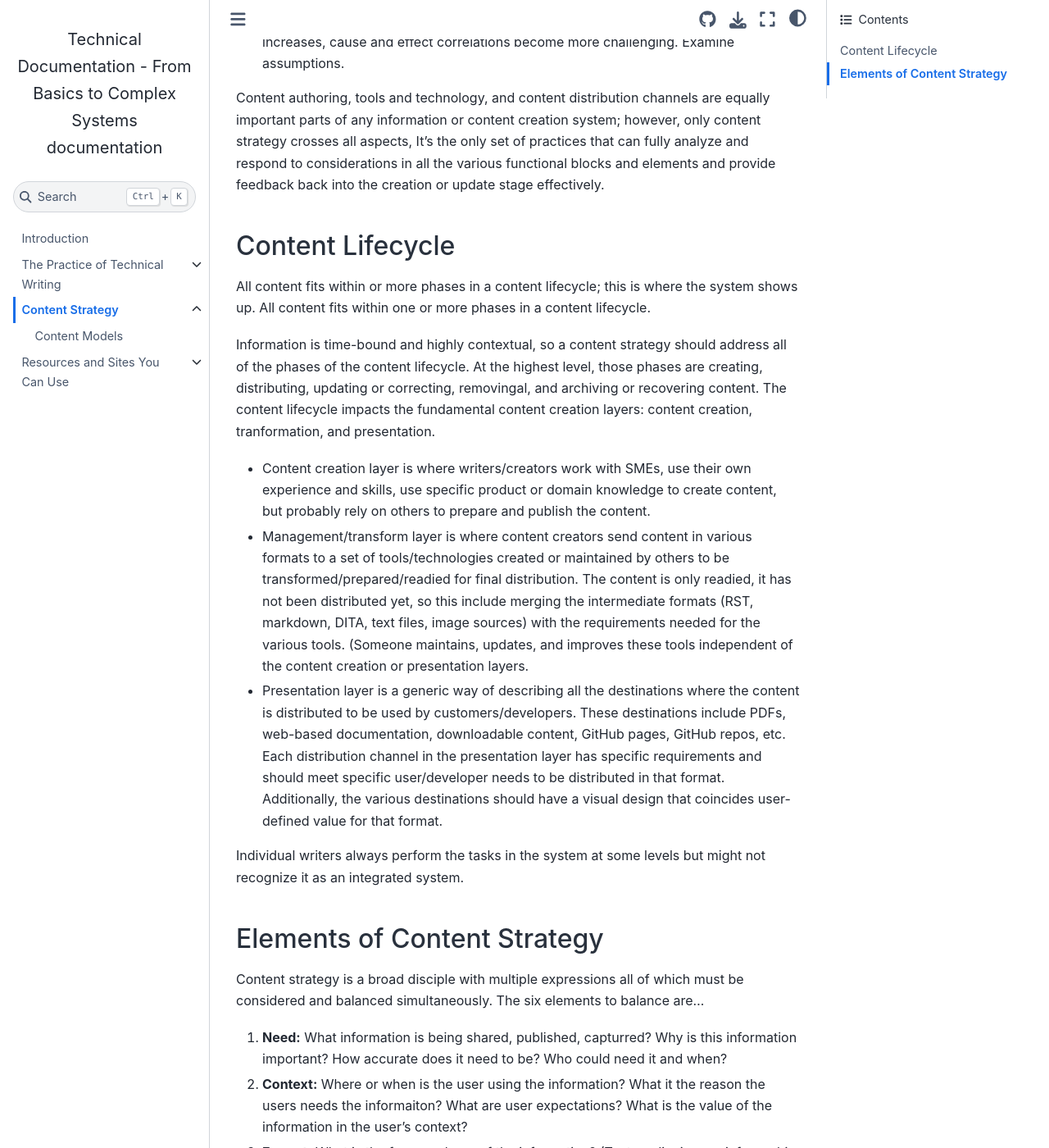
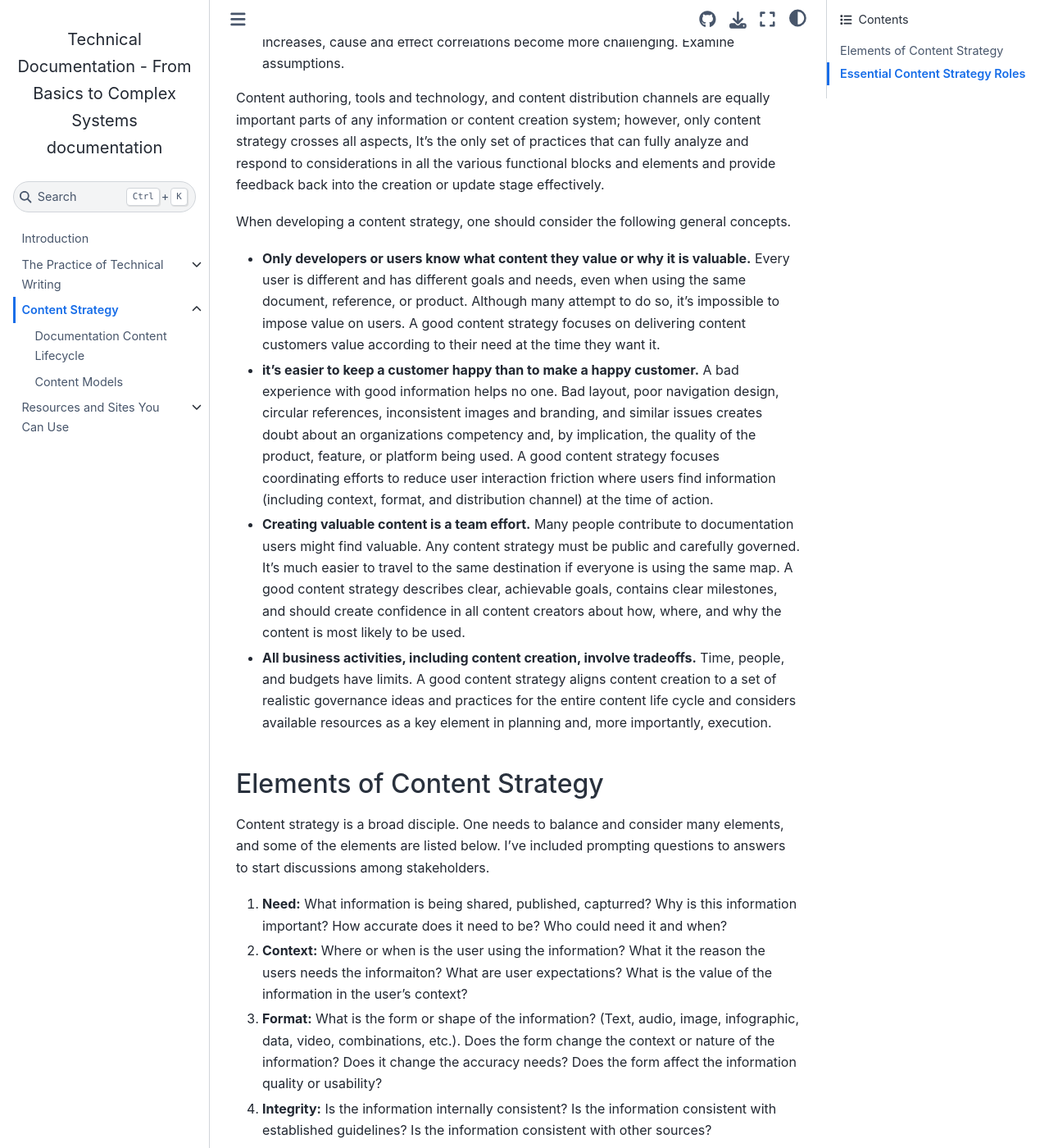
Before and after one commit to johnkinsky/book, a Sphinx documentation site: the page built from docs/source/content/contentstrategy_intro.rst, in a window 1280 px wide and 1400 px high, scrolled down 972 px. Shown: the whole window at 82% size. Built offline with Sphinx 7.4.7 and the Sphinx Book theme 1.1.4, drawn with Linux system fonts in a browser that asks for light colours; some of the changed text lies outside the part shown.

Commit message:
Added content

```diff
--- a/docs/source/content/contentstrategy_intro.rst
+++ b/docs/source/content/contentstrategy_intro.rst
@@ -21,28 +21,18 @@ In my way of thinking, the primary principles of systems design thinking as appl
 
 Content authoring, tools and technology, and content distribution channels are equally important parts of any information or content creation system; however, only content strategy crosses all aspects, It’s the only set of practices that can fully analyze and respond to considerations in all the various functional blocks and elements and provide feedback back into the creation or update stage effectively.
 
+When developing a content strategy, one should consider the following general concepts.
 
-=====================
-Content Lifecycle
-=====================
-
-All content fits within or more phases in a content lifecycle; this is where the system shows up. All content fits within one or more phases in a content lifecycle.
-
-Information is time-bound and highly contextual, so a content strategy should address all of the phases of the content lifecycle. At the highest level, those phases are creating, distributing, updating or correcting, removingal, and archiving or recovering content. The content lifecycle impacts the fundamental content creation layers: content creation, tranformation, and presentation.
-
-- Content creation layer is where writers/creators work with SMEs, use their own experience and skills, use specific product or domain knowledge to create content, but probably rely on others to prepare and publish the content.
-
-- Management/transform layer is where content creators send content in various formats to a set of tools/technologies created or maintained by others to be transformed/prepared/readied for final distribution. The content is only readied, it has not been distributed yet, so this include merging the intermediate formats (RST, markdown, DITA, text files, image sources) with the requirements needed for the various tools. (Someone maintains, updates, and improves these tools independent of the content creation or presentation layers.
-
-- Presentation layer is a generic way of describing all the destinations where the content is distributed to be used by customers/developers. These destinations include PDFs, web-based documentation, downloadable content, GitHub pages, GitHub repos, etc. Each distribution channel in the presentation layer has specific requirements and should meet specific user/developer needs to be distributed in that format. Additionally, the various destinations should have a visual design that coincides user-defined value for that format.
-
-Individual writers always perform the tasks in the system at some levels but might not recognize it as an integrated system.
+- **Only developers or users know what content they value or why it is valuable.** Every user is different and has different goals and needs, even when using the same document, reference, or product. Although many attempt to do so, it's impossible to impose value on users. A good content strategy focuses on delivering content customers value according to their need at the time they want it.
+- **it’s easier to keep a customer happy than to make a happy customer.** A bad experience with good information helps no one. Bad layout, poor navigation design, circular references, inconsistent images and branding, and similar issues creates doubt about an organizations competency and, by implication, the quality of the product, feature, or platform being used. A good content strategy focuses coordinating efforts to reduce user interaction friction where users find information (including context, format, and distribution channel) at the time of action.
+- **Creating valuable content is a team effort.** Many people contribute to documentation users might find valuable. Any content strategy must be public and carefully governed. It’s much easier to travel to the same destination if everyone is using the same map. A good content strategy describes clear, achievable goals, contains clear milestones, and should create confidence in all content creators about how, where, and why the content is most likely to be used.
+- **All business activities, including content creation, involve tradeoffs.** Time, people, and budgets have limits. A good content strategy aligns content creation to a set of realistic governance ideas and practices for the entire content life cycle and considers available resources as a key element in planning and, more importantly, execution.
 
 ===================================
 Elements of Content Strategy
 ===================================
 
-Content strategy is a broad disciple with multiple expressions all of which must be considered and balanced simultaneously. The six elements to balance are...
+Content strategy is a broad disciple. One needs to balance and consider many elements, and some of the elements are listed below. I've included prompting questions to answers to start discussions among stakeholders.
 
 1. **Need:** What information is being shared, published, capturred? Why is this information important? How accurate does it need to be? Who could need it and when?
 2. **Context:** Where or when is the user using the information? What it the reason the users needs the informaiton? What are user expectations? What is the value of the information in the user’s context?
@@ -51,21 +41,27 @@ Content strategy is a broad disciple with multiple expressions all of which must
 5. **Channel:** What is the medium used to deliver the information? What influence does channel/medium have on information, context, and format? Do different channels require changes to information or format or both? How do different channels change context or usability?
 6. **Secure:** Is non-public information being released? What safeguards exists to prevent damaging or material non-public or personal information from being released?
 
-
 The six elements have different needs and roles to create, manage, and govern content. Roles working supporting any content strategy must use highly specialized skills to cooperatively implement a comprehensive, unified approach to content governance, life cycle, distribution, marketing, and responding to user-defined value.
 
-The other roles essential to defining and implementing an effective content strategy are:
+===================================
+Essential Content Strategy Roles
+===================================
 
-- *Information Architect* – Helps place all the information elements into the proper location and context. Drives many technical aspects of implementing the content strategy. Determine user needs and values for each distribution channels/presentation layers (docs.mcafee.com, help widgets, PDFs, federated search results, etc.). Help to discover importance and priority of changes in various distribution channels/presentation layers. Design/define IA throughout the entire system focused on the unique or shared needs for all distribution channels (docs.mcafee.com, help widgets, PDFs, federated search results, etc.).
+A properly implemented content strategy requires many roles to be effective. The roles can be performed by one or more people at the same time, but they cannot be ignored, as content fits within one or more phases in a :ref: `content-lifecycle`.
+
+- *Content Strategist* - Drive the strategy to implement, reuse, and govern documentation content across all delivery channels. Drives communication and coordination across organizational and team boundaries.
 - *Technical Writer* – Creates the information users want according to established practice and standards. Might cross multiple roles. Introduce visual element and vocabulary to orient users in the appropriate context faster. Response to increased demands from visually-oriented audience. Adopt processes to reduce reliance on text alone, increase reuse opportunities, and reduce translation costs. Includes integrated video use in appropriate documentation (balance needs across all presentation layers).
 - *Editor* – Reinforces consistency, clarity, and governance standards. Drive style guide and content governance efforts.
+- *Information Architect* – Helps place all the information elements into the proper location and context. Drives many technical aspects of implementing the content strategy. Determine user needs and values for each distribution channels/presentation layers (docs.mcafee.com, help widgets, PDFs, federated search results, etc.). Help to discover importance and priority of changes in various distribution channels/presentation layers. Design/define IA throughout the entire system focused on the unique or shared needs for all distribution channels (docs.mcafee.com, help widgets, PDFs, federated search results, etc.).
 - *Visual Designer* – Drives the content’s visual brand identity to improve usability. Helps define standards for images, videos, infographics, etc.
-- *UX Researcher* – Drives analysis into bahavioral patterns. Indentifies problem areas and suggests viable solutions. Uses both qualitative and quantative research. Determine user needs and values for each distribution channels/presentation layers (docs.mcafee.com, help widgets, PDFs, federated search results, etc.). Help to discover importance and priority of changes in various distribution channels/presentation layers.
+- *UX Researcher* – Drives analysis into behavioral patterns. Identifies problem areas and suggests viable solutions. Uses both qualitative and quantative research. Determine user needs and values for each distribution channels/presentation layers (docs.mcafee.com, help widgets, PDFs, federated search results, etc.). Help to discover importance and priority of changes in various distribution channels/presentation layers.
 - *Taxonomist* – Uses knowledge management and library sciences experience to join the content into reusable and mutable elements. Define and drive taxonomy and terminology in content; amplifies efforts related to search optimization and content sharing. Use all available tools and resources to tag content, seed metadata, and drive McAfee’s view of product ontology.
-- *Analyst* - Tracks and analyzes content metrics. Applies expertise in quantitative analysis to understand content value rather instead of utility. Helps formulates metrics, indictors, and reports.
+- *Analyst* - Tracks and analyzes content metrics. Applies expertise in quantitative analysis to understand content value rather instead of utility. Helps formulates metrics, indictors, and reports. Provides valuable feedback
+
 
 .. toctree::
    :maxdepth: 1
    :caption: In this section:
 
+   contentlifecycle
    contentmodels
```
Also changed, not shown: docs/source/content/contentlifecycle.rst (added, +27 -0 lines).
